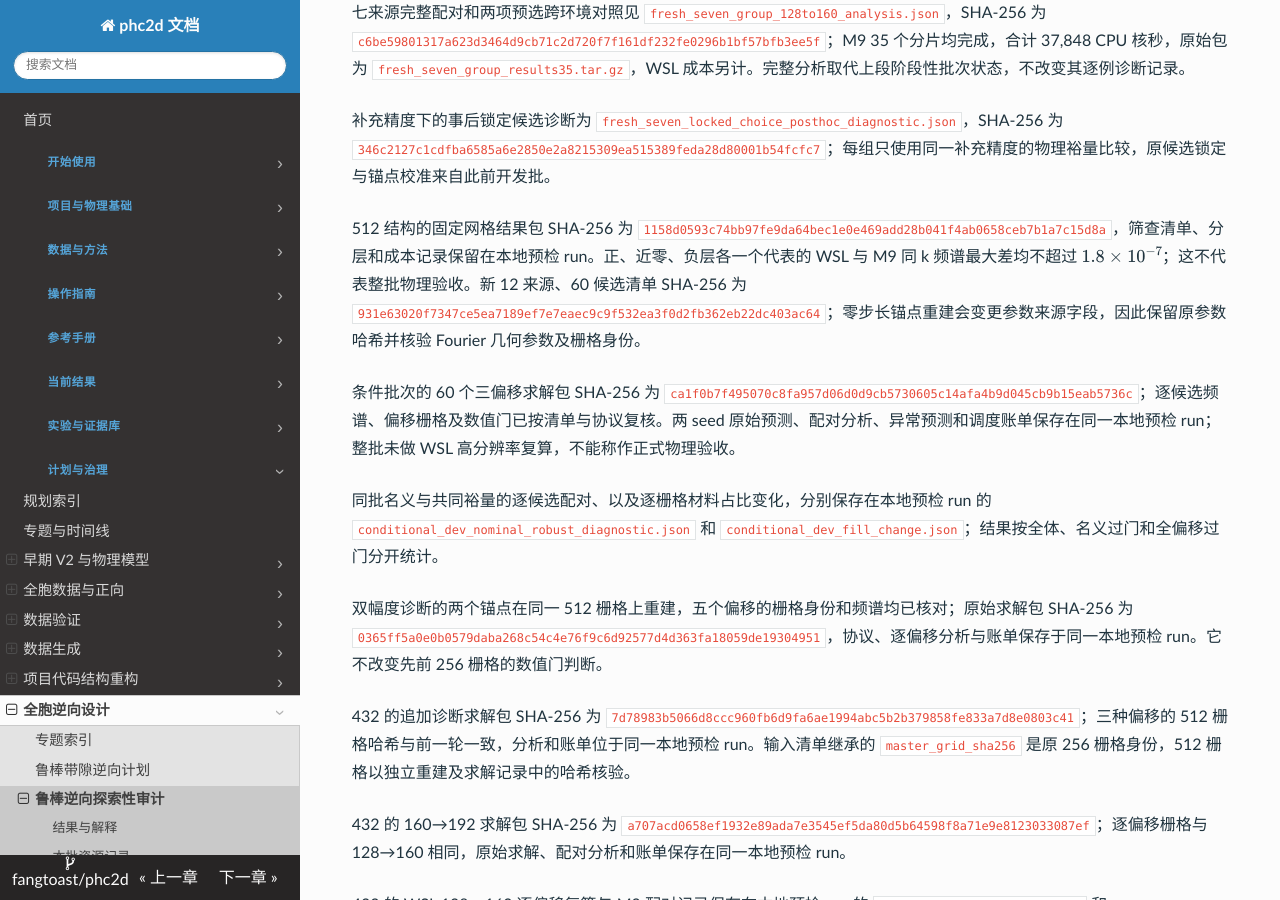
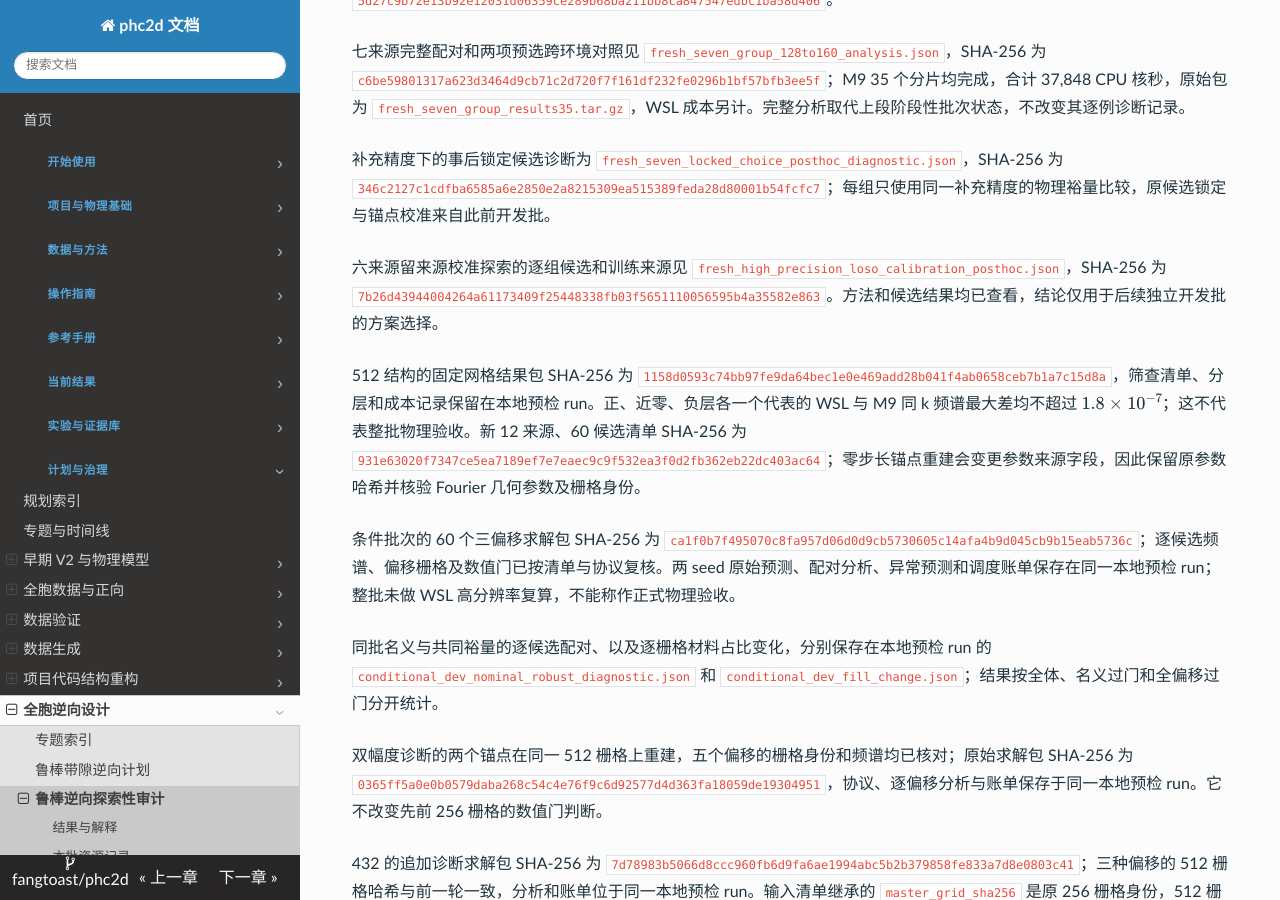
Before and after one commit to fangtoast/phc2d, an MkDocs documentation site: the page built from docs/results/inverse/鲁棒带隙逆向可用性审计.md, in a window 1280 px wide and 900 px high, scrolled down 7917 px. Built offline with MkDocs 1.6.1, drawn with Linux system fonts in a browser that asks for light colours; some of the changed text lies outside the part shown.

Commit message:
docs: record leave-source-out calibration exploration

```diff
--- a/docs/results/inverse/鲁棒带隙逆向可用性审计.md
+++ b/docs/results/inverse/鲁棒带隙逆向可用性审计.md
@@ -100,6 +100,7 @@ source_artifacts:
 | 来源 694 的 MPB 标量介电网格诊断 | 两个固定扰动结构在分辨率 96–512 的 MPB 标量介电网格均值各呈非单调变化，范围分别约为 0.00307 和 0.00318；预选 512 网格的 M9–WSL 数组逐点一致 | 这是初始化得到的标量网格描述；算术面积均值仅作参照，不据此宣称 MPB 平滑误差、频率波动成因或带边收敛 |
 | 七来源整组 128→160 补充诊断 | 35 个候选中 31 个通过数值门；来源 1、131、310、562、601 各 5/5 通过，217 为 4/5，643 为 2/5。两个预选 WSL 对照中一个通过，另一个全谱最大差约 $1.42\times10^{-5}$、超出冻结容差 | 事后选取并整体重算，不能替代原 P2 分层比较；未通过的跨环境案例在目标 B4–B5 上最大差约 $1.2\times10^{-7}$，但仍按全谱门记为未通过。有限 k 搜索不构成连续 BZ 认证 |
 | 补充精度下的锁定候选诊断 | 四个可配对的完整来源中，每个来源的三个 seed 选中同一候选，校准前后选择也相同；这些候选均仍为负目标裕量 | 四个来源均属粗标签负层，按事后全组过门筛选；三 seed 共用物理候选，不能视作 12 个独立案例或证明校准无效。来源 131 曾提前查看候选结果，未纳入该盲读配对 |
+| 事后留来源带边校准探索 | 六个 128→160 全组过门来源中，每次用另外五个来源拟合带边残差；三个 seed 的单锚点方案相对组内均匀候选的平均真实裕量差分别约为 0.05155、0.04981、0.05155，加入该线性残差后的对应数值相同 | 六组按已知结果筛选，含此前已查看候选的来源 131；三个 seed 共用物理数据，不能用作独立测试或 P2 通过证据。跨来源拟合额外使用其他来源的物理标签，成本不可忽略；这里只比较本次选定的线性模型和固定参数 |
 | 几何表示差异 | 解析结构与零偏移 256×256 栅格的加密上下带边最大差分别约 0.00318、0.00313；带隙类别无翻转 | 二者的独立自适应搜索和材料表示不同，不能将解析结构直接视为扰动栅格的精确替代 |
 | 输入梯度与候选方向 | seed 1 的 12 组中，梯度选中候选相对组内均匀随机候选的真实裕量均差约 0.00009；含数值未通过组的描述性 bootstrap 区间跨零 | 未获得方向收益证据；7 个全部过门组也是事后筛选，不能当作独立正式测试 |
 
@@ -202,6 +203,8 @@ Global–Local seed 0 回放记录为 `validation_replay_global_local_seed0.json
 
 补充精度下的事后锁定候选诊断为 `fresh_seven_locked_choice_posthoc_diagnostic.json`，SHA-256 为 `346c2127c1cdfba6585a6e2850e2a8215309ea515389feda28d80001b54fcfc7`；每组只使用同一补充精度的物理裕量比较，原候选锁定与锚点校准来自此前开发批。
 
+六来源留来源校准探索的逐组候选和训练来源见 `fresh_high_precision_loso_calibration_posthoc.json`，SHA-256 为 `7b26d43944004264a61173409f25448338fb03f5651110056595b4a35582e863`。方法和候选结果均已查看，结论仅用于后续独立开发批的方案选择。
+
 512 结构的固定网格结果包 SHA-256 为 `1158d0593c74bb97fe9da64bec1e0e469add28b041f4ab0658ceb7b1a7c15d8a`，筛查清单、分层和成本记录保留在本地预检 run。正、近零、负层各一个代表的 WSL 与 M9 同 k 频谱最大差均不超过 $1.8\times10^{-7}$；这不代表整批物理验收。新 12 来源、60 候选清单 SHA-256 为 `931e63020f7347ce5ea7189ef7e7eaec9c9f532ea3f0d2fb362eb22dc403ac64`；零步长锚点重建会变更参数来源字段，因此保留原参数哈希并核验 Fourier 几何参数及栅格身份。
 
 条件批次的 60 个三偏移求解包 SHA-256 为 `ca1f0b7f495070c8fa957d06d0d9cb5730605c14afa4b9d045cb9b15eab5736c`；逐候选频谱、偏移栅格及数值门已按清单与协议复核。两 seed 原始预测、配对分析、异常预测和调度账单保存在同一本地预检 run；整批未做 WSL 高分辨率复算，不能称作正式物理验收。
```
